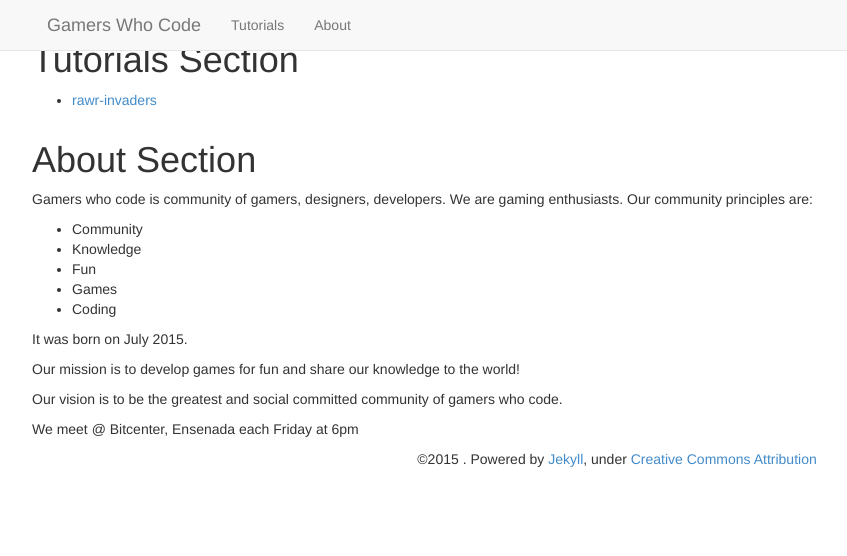
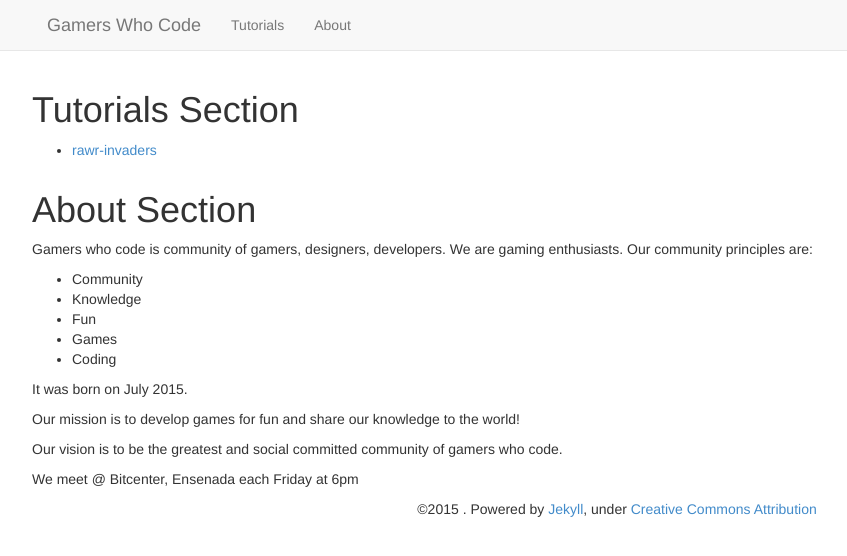
Before and after one commit to gamerswhocode/site, a Jekyll site: the page built from index.html, in a window 1280 px wide. Shown: the top 556 px of the page, without its empty margins (23-870 px from the left). Built offline with Jekyll 4.4.1, drawn with Linux system fonts in a browser that asks for light colours; nearby versions of some CDN libraries; library files that are not in the unit come from our copies.

Commit message:
changed base url

```diff
--- a/_config.yml
+++ b/_config.yml
@@ -1,6 +1,6 @@
 # Site settings
 title: Gamers Who Code
-baseurl: "site"
+baseurl: ""
 url: "http://gamerswhocode.org"
 
 # Build settings
--- a/_includes/head.html
+++ b/_includes/head.html
@@ -6,7 +6,7 @@
     <title>{% if page.title %}{{ page.title }}{% else %}{{ site.title }}{% endif %}</title>
     <meta name="description" content="{{ site.description }}">
 
-    <link rel="stylesheet" href="{{ "/css/main.css" | prepend: site.baseurl }}">
+    <link rel="stylesheet" href="/css/main.css">
     <link href="/css/bootstrap.min.css" rel="stylesheet">
     <link rel="canonical" href="{{ page.url | replace:'index.html','' | prepend: site.baseurl | prepend: site.url }}">
 </head>
```
